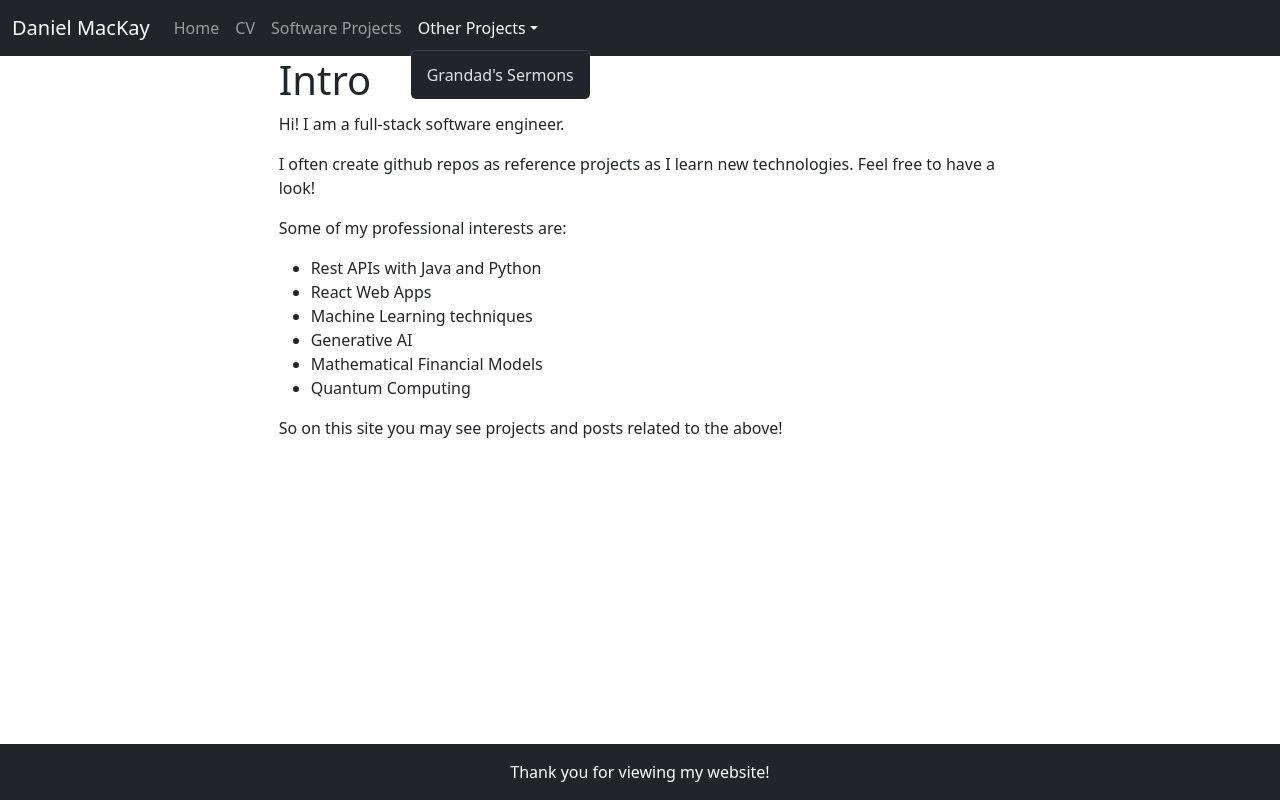
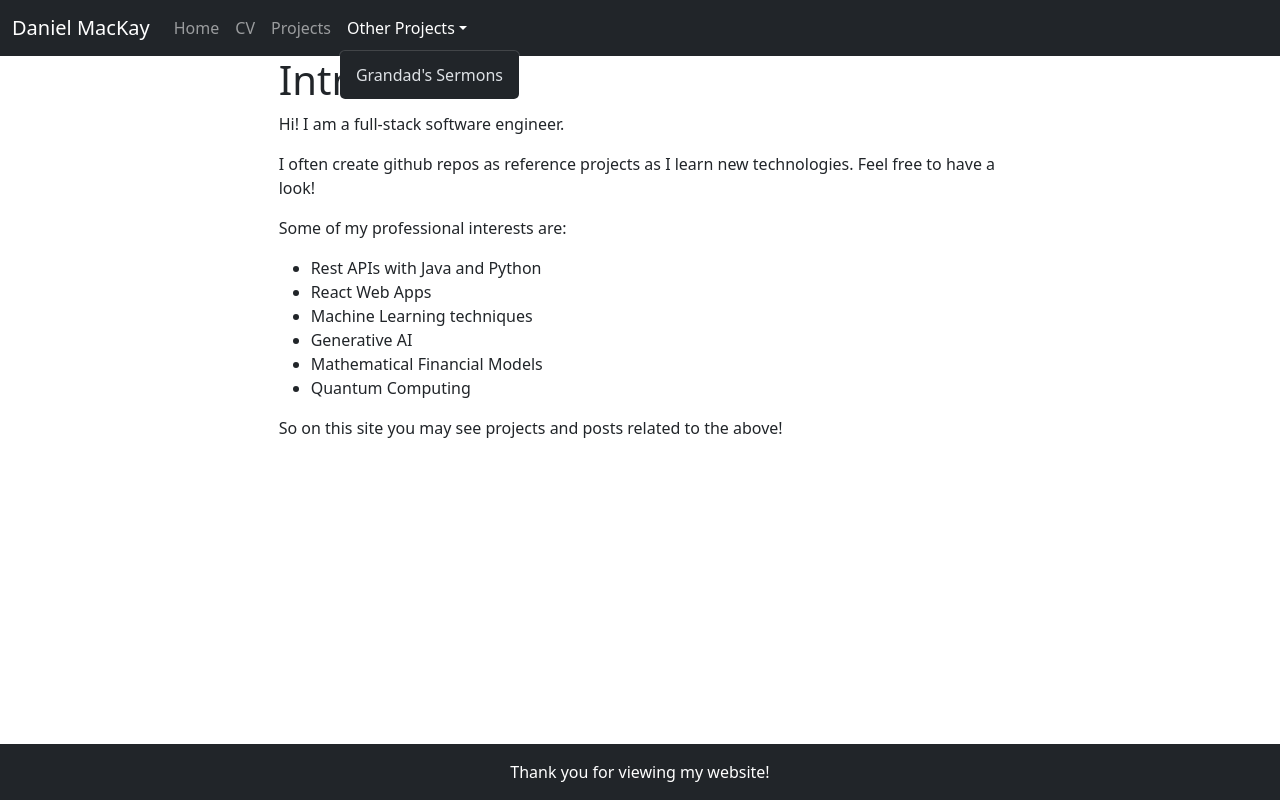
Before and after one commit to dmackay39/dmackay39.github.io, a React (Vite) app: page / in a window 1280 px wide. Both pictures are taken after a click on the button "Other Projects". Built offline with nearby package versions, Linux system fonts and the light colour scheme.

Commit message:
Use hashrouter rather than browserrouter

```diff
--- a/index.html
+++ b/index.html
@@ -4,30 +4,6 @@
     <meta charset="UTF-8" />
     <meta name="viewport" content="width=device-width, initial-scale=1.0" />
     <title>Daniel MacKay</title>
-    <!-- Start Single Page Apps for GitHub Pages -->
-    <script type="text/javascript">
-      // Single Page Apps for GitHub Pages
-      // MIT License
-      // https://github.com/rafgraph/spa-github-pages
-      // This script checks to see if a redirect is present in the query string,
-      // converts it back into the correct url and adds it to the
-      // browser's history using window.history.replaceState(...),
-      // which won't cause the browser to attempt to load the new url.
-      // When the single page app is loaded further down in this file,
-      // the correct url will be waiting in the browser's history for
-      // the single page app to route accordingly.
-      (function(l) {
-        if (l.search[1] === '/' ) {
-          var decoded = l.search.slice(1).split('&').map(function(s) {
-            return s.replace(/~and~/g, '&')
-          }).join('?');
-          window.history.replaceState(null, null,
-              l.pathname.slice(0, -1) + decoded + l.hash
-          );
-        }
-      }(window.location))
-    </script>
-    <!-- End Single Page Apps for GitHub Pages -->
   </head>
   <body>
     <div id="root"></div>
--- a/src/App.css
+++ b/src/App.css
@@ -46,3 +46,13 @@
   padding: 1rem 0;
   text-align: center;
 }
+
+.custom-link {
+  color: inherit; /* Inherit color from parent */
+  text-decoration: none; /* Remove underline */
+}
+
+.custom-link:hover {
+  color: inherit; /* Optional: Add a hover color */
+  text-decoration: none; /* Ensure underline is removed on hover */
+}
--- a/src/components/Header.tsx
+++ b/src/components/Header.tsx
@@ -2,6 +2,7 @@ import Container from 'react-bootstrap/Container';
 import Nav from 'react-bootstrap/Nav';
 import Navbar from 'react-bootstrap/Navbar';
 import NavDropdown from 'react-bootstrap/NavDropdown';
+import { Link } from 'react-router';
 
 function Header() {
     return (
@@ -9,11 +10,13 @@ function Header() {
         <Container fluid>
           <Navbar.Brand href="/">Daniel MacKay</Navbar.Brand>
           <Nav className="me-auto">
-            <Nav.Link href="/">Home</Nav.Link>
-            <Nav.Link href="/cv">CV</Nav.Link>
-            <Nav.Link href="/projects">Software Projects</Nav.Link>
+            <Nav.Link><Link to="/" className='custom-link'>Home</Link></Nav.Link>
+            <Nav.Link><Link to="/cv" className='custom-link'>CV</Link></Nav.Link>
+            <Nav.Link><Link to="/projects" className='custom-link'>Projects</Link></Nav.Link>
             <NavDropdown title="Other Projects" id="basic-nav-dropdown">
-              <NavDropdown.Item href="/grandadssermons">Grandad's Sermons</NavDropdown.Item>
+              <NavDropdown.Item>
+                <Link to="/grandadssermons" className='custom-link'>Grandad's Sermons</Link>
+            </NavDropdown.Item>
             </NavDropdown>
           </Nav>
         </Container>
--- a/src/main.tsx
+++ b/src/main.tsx
@@ -3,7 +3,7 @@ import { createRoot } from 'react-dom/client'
 import './index.css'
 import App from './App.tsx'
 import 'bootstrap/dist/css/bootstrap.min.css';
-import { BrowserRouter, Routes, Route } from 'react-router'
+import { HashRouter, Routes, Route } from 'react-router'
 import CV from './pages/CV.tsx';
 import GrandadSermons from './pages/GrandadSermons.tsx';
 import Home from './pages/Home.tsx';
@@ -11,7 +11,7 @@ import SoftwareProjects from './pages/SoftwareProjects.tsx';
 
 createRoot(document.getElementById('root')!).render(
   <StrictMode>
-    <BrowserRouter>
+    <HashRouter>
     <App>
       <Routes>
         <Route path="/" element={<Home />} />
@@ -20,6 +20,6 @@ createRoot(document.getElementById('root')!).render(
         <Route path="/projects" element={<SoftwareProjects />} />
       </Routes>
     </App>
-    </BrowserRouter>
+    </HashRouter>
   </StrictMode>,
 )
```
Also changed, not shown: 404.html (deleted, +0 -40 lines).
